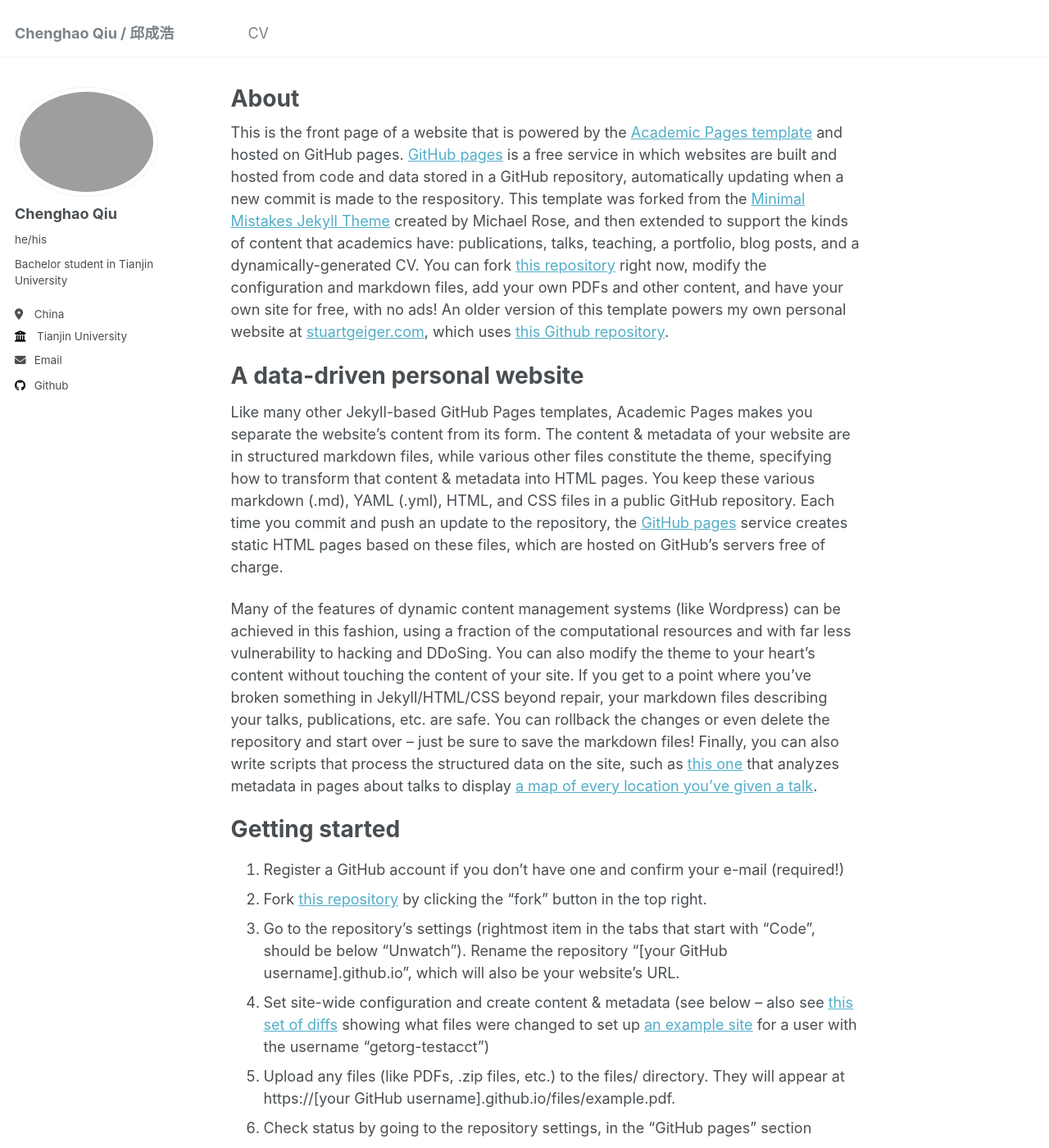
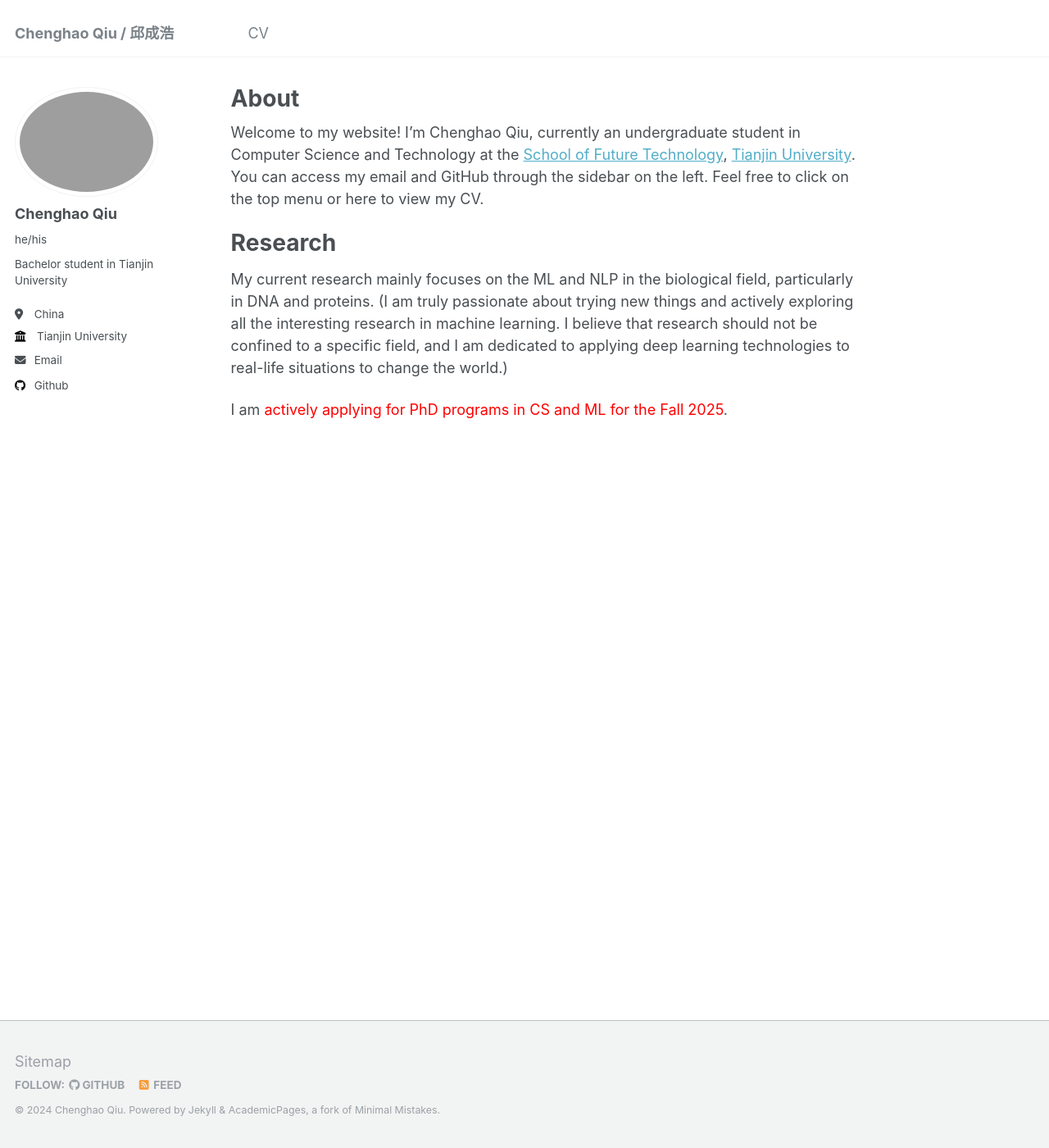
Before and after one commit to Chenghao-Qiu/Chenghao-Qiu.github.io, a Jekyll site: the page built from _pages/about.md, in a window 1280 px wide and 1400 px high. Shown: the whole window at 82% size. Built offline with Jekyll 4.4.1, drawn with Linux system fonts in a browser that asks for light colours; some of the changed text lies outside the part shown.

Commit message:
update CV

```diff
--- a/_pages/about.md
+++ b/_pages/about.md
@@ -7,9 +7,18 @@ redirect_from:
   - /about.html
 ---
 
-This is the front page of a website that is powered by the [Academic Pages template](https://github.com/academicpages/academicpages.github.io) and hosted on GitHub pages. [GitHub pages](https://pages.github.com) is a free service in which websites are built and hosted from code and data stored in a GitHub repository, automatically updating when a new commit is made to the respository. This template was forked from the [Minimal Mistakes Jekyll Theme](https://mmistakes.github.io/minimal-mistakes/) created by Michael Rose, and then extended to support the kinds of content that academics have: publications, talks, teaching, a portfolio, blog posts, and a dynamically-generated CV. You can fork [this repository](https://github.com/academicpages/academicpages.github.io) right now, modify the configuration and markdown files, add your own PDFs and other content, and have your own site for free, with no ads! An older version of this template powers my own personal website at [stuartgeiger.com](http://stuartgeiger.com), which uses [this Github repository](https://github.com/staeiou/staeiou.github.io).
+Welcome to my website! I'm Chenghao Qiu, currently an undergraduate student in Computer Science and Technology at the [School of Future Technology](qiushi.tju.edu.cn), [Tianjin University](https://www.tju.edu.cn/). You can access my email and GitHub through the sidebar on the left. Feel free to click on the top menu or here to view my CV.
 
-A data-driven personal website
+Research
+======
+My current research mainly focuses on the ML and NLP in the biological field, particularly in DNA and proteins.
+(I am truly passionate about trying new things and actively exploring all the interesting research in machine learning. I believe that research should not be confined to a specific field, and I am dedicated to applying deep learning technologies to real-life situations to change the world.)
+
+I am <span style="color: red;">actively applying for PhD programs in CS and ML for the Fall 2025</span>.
+
+
+
+<!-- A data-driven personal website
 ======
 Like many other Jekyll-based GitHub Pages templates, Academic Pages makes you separate the website's content from its form. The content & metadata of your website are in structured markdown files, while various other files constitute the theme, specifying how to transform that content & metadata into HTML pages. You keep these various markdown (.md), YAML (.yml), HTML, and CSS files in a public GitHub repository. Each time you commit and push an update to the repository, the [GitHub pages](https://pages.github.com/) service creates static HTML pages based on these files, which are hosted on GitHub's servers free of charge.
 
@@ -46,4 +55,4 @@ Example: editing a markdown file for a talk
 
 For more info
 ------
-More info about configuring Academic Pages can be found in [the guide](https://academicpages.github.io/markdown/). The [guides for the Minimal Mistakes theme](https://mmistakes.github.io/minimal-mistakes/docs/configuration/) (which this theme was forked from) might also be helpful.
+More info about configuring Academic Pages can be found in [the guide](https://academicpages.github.io/markdown/). The [guides for the Minimal Mistakes theme](https://mmistakes.github.io/minimal-mistakes/docs/configuration/) (which this theme was forked from) might also be helpful. -->
```
Also changed, not shown: 1 other file.
